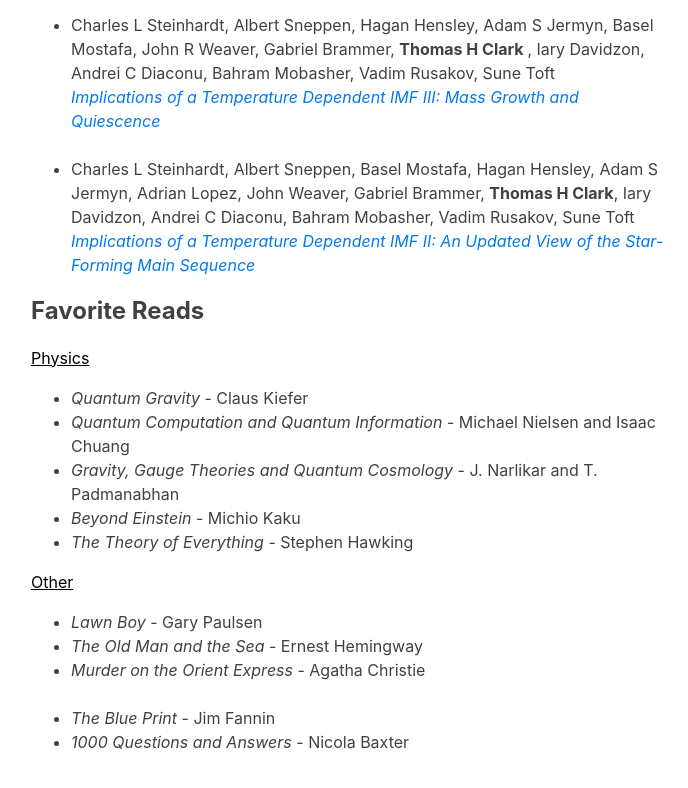
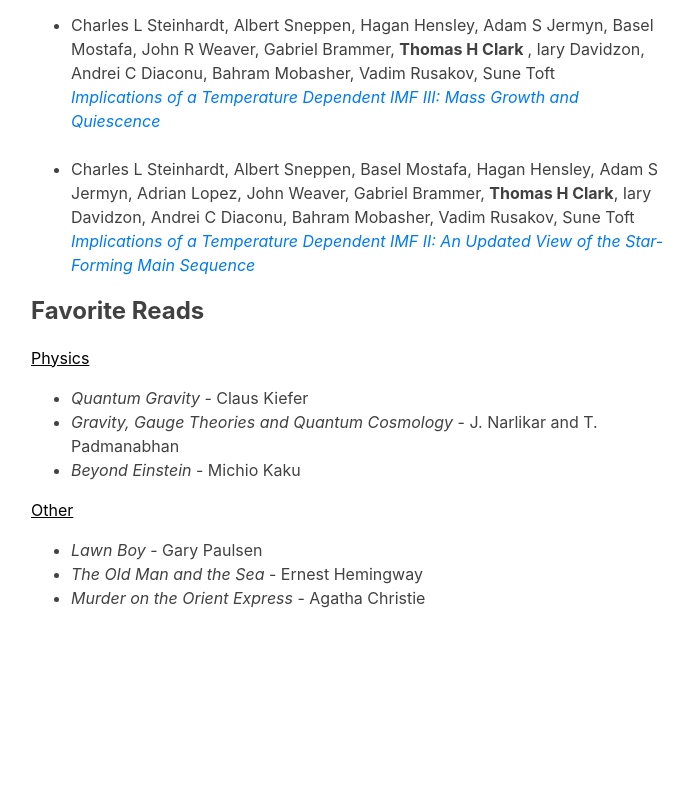
Before and after one commit to tclarkf35/tclarkf35.github.io, a plain HTML site: page index.html in a window 1280 px wide. Shown: the part 665-1453 px from the top of the page, without its empty margins (314-1002 px from the left). After the commit the page ends 1341 px from the top, so only its background shows below. Drawn offline with Linux system fonts and the light colour scheme.

Commit message:
Update index.html

```diff
--- a/index.html
+++ b/index.html
@@ -72,19 +72,14 @@
             <u>Physics</u>
             <ul>
                 <li><p style="font-style: italic; display: inline;">Quantum Gravity</p> - Claus Kiefer</li>
-                <li><p style="font-style: italic; display: inline;">Quantum Computation and Quantum Information</p> - Michael Nielsen and Isaac Chuang</li>
                 <li><p style="font-style: italic; display: inline;">Gravity, Gauge Theories and Quantum Cosmology</p> - J. Narlikar and T. Padmanabhan</li>
                 <li><p style="font-style: italic; display: inline;">Beyond Einstein</p> - Michio Kaku</li>
-                <li><p style="font-style: italic; display: inline;">The Theory of Everything</p> - Stephen Hawking</li>
             </ul>
             <u>Other</u>
             <ul>
                 <li><p style="font-style: italic; display: inline;">Lawn Boy</p> - Gary Paulsen</li>
                 <li><p style="font-style: italic; display: inline;">The Old Man and the Sea</p> - Ernest Hemingway</li>
                 <li><p style="font-style: italic; display: inline;">Murder on the Orient Express</p> - Agatha Christie</li>
-                <br>
-                <li><p style="font-style: italic; display: inline;">The Blue Print</p> - Jim Fannin</li>
-                <li><p style="font-style: italic; display: inline;">1000 Questions and Answers</p> - Nicola Baxter</li>
             </ul>
         </div>
     </body>
```
